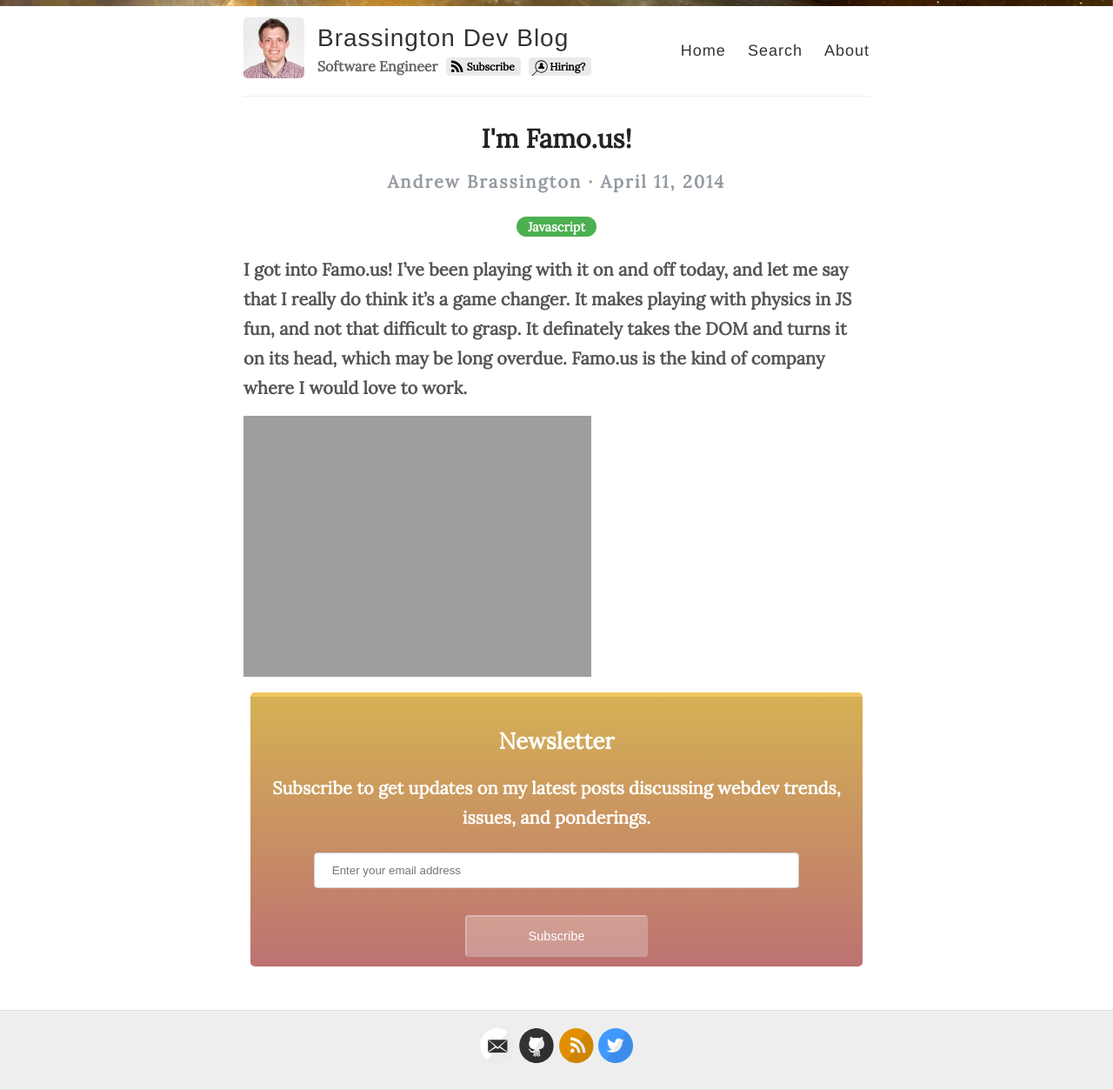
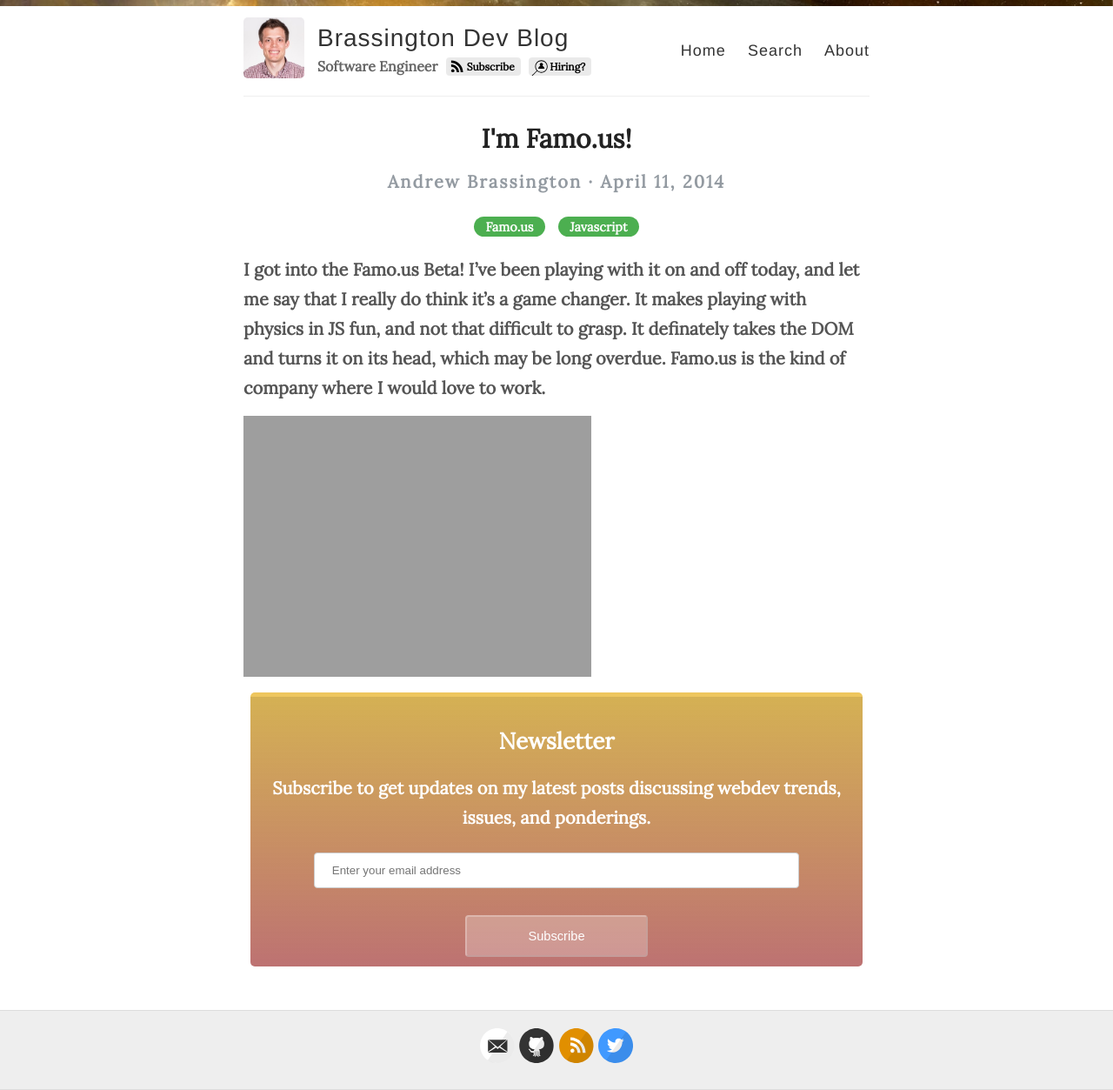
Before and after one commit to machineloop/brassington.dev, a Jekyll site: the page built from _posts/2014-04-11-im-famous.md, in a window 1280 px wide. Shown: the whole page at 87% size. Built offline with Jekyll 4.4.1, drawn with Linux system fonts in a browser that asks for light colours.

Commit message:
Update 2014-04-11-im-famous.md

```diff
--- a/_posts/2014-04-11-im-famous.md
+++ b/_posts/2014-04-11-im-famous.md
@@ -2,14 +2,13 @@
 layout: post
 title: "I'm Famo.us!"
 description: "I got in to Famo.us!"
-category: Javascript
-tags: [Famo.us, Javascript]
+categories: Famo.us Javascript
 comments: true
 image: famous.png
 link: http://www.famo.us/
 ---
 
-I got into Famo.us! I've been playing with it on and off today, and let me say that I really do think it's a game changer. It makes playing with physics in JS fun, and not that difficult to grasp. It definately takes the DOM and turns it on its head, which may be long overdue. Famo.us is the kind of company where I would love to work.
+I got into the Famo.us Beta! I've been playing with it on and off today, and let me say that I really do think it's a game changer. It makes playing with physics in JS fun, and not that difficult to grasp. It definately takes the DOM and turns it on its head, which may be long overdue. Famo.us is the kind of company where I would love to work.
 
 <figure>
 	<a href="{{ site.url }}/images/famous.png"><img src="{{ site.url }}/images/famous.png"></a>
```
